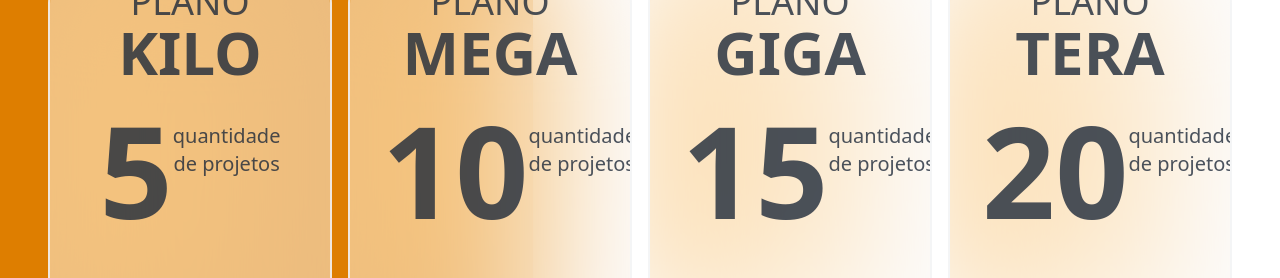
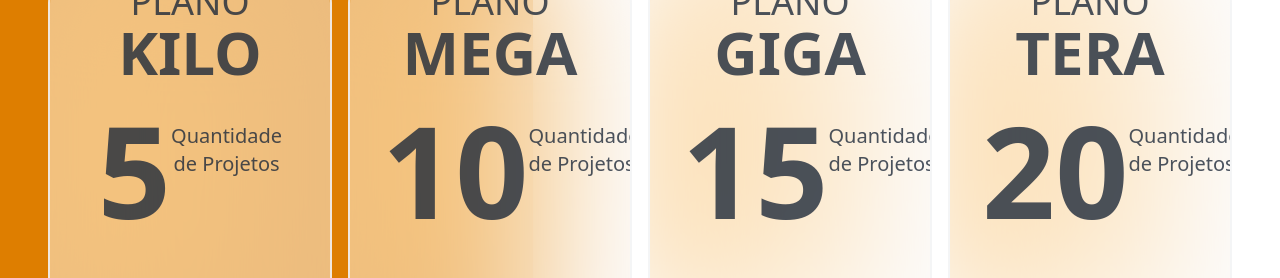
Before and after one commit to thiagomars/umini_ui_2.0, a Next.js app: page / in a window 1280 px wide. Shown: the part 4300-4578 px from the top of the page. Built offline with nearby package versions, Linux system fonts and the light colour scheme; no server answers.

Commit message:
ajustes 3 gabriel

```diff
--- a/sections/combos/index.tsx
+++ b/sections/combos/index.tsx
@@ -44,7 +44,7 @@ export default function Combos() {
                             <h3 className="text-4xl md:text-3xl xl:text-4xl">PLANO<br /><span className="text-6xl lg:text-5xl xl:text-6xl font-extrabold">KILO</span></h3>
 
                             <h2 className="w-fit text-nowrap">
-                                <span className="text-8xl xl:text-9xl font-black float-left -mt-4">5</span>quantidade <br />de projetos
+                                <span className="text-8xl xl:text-9xl font-black float-left -mt-4">5</span>Quantidade <br />de Projetos
                             </h2>
 
                             <div>
@@ -64,7 +64,7 @@ export default function Combos() {
                             <h3 className="text-4xl md:text-3xl xl:text-4xl">PLANO<br /><span className="text-6xl lg:text-5xl xl:text-6xl font-extrabold">MEGA</span></h3>
 
                             <h2 className="w-fit text-nowrap">
-                                <span className="text-8xl xl:text-9xl font-black float-left -mt-4">10</span>quantidade <br />de projetos
+                                <span className="text-8xl xl:text-9xl font-black float-left -mt-4">10</span>Quantidade <br />de Projetos
                             </h2>
 
                             <div>
@@ -84,7 +84,7 @@ export default function Combos() {
                             <h3 className="text-4xl md:text-3xl xl:text-4xl">PLANO<br /><span className="text-6xl lg:text-5xl xl:text-6xl font-extrabold">GIGA</span></h3>
 
                             <h2 className="w-fit text-nowrap">
-                                <span className="text-8xl xl:text-9xl font-black float-left -mt-4">15</span>quantidade <br />de projetos
+                                <span className="text-8xl xl:text-9xl font-black float-left -mt-4">15</span>Quantidade <br />de Projetos
                             </h2>
 
                             <div>
@@ -104,7 +104,7 @@ export default function Combos() {
                             <h3 className="text-4xl md:text-3xl xl:text-4xl">PLANO<br /><span className="text-6xl lg:text-5xl xl:text-6xl font-extrabold">TERA</span></h3>
 
                             <h2 className="w-fit text-nowrap">
-                                <span className="text-8xl xl:text-9xl font-black float-left -mt-4">20</span>quantidade <br />de projetos
+                                <span className="text-8xl xl:text-9xl font-black float-left -mt-4">20</span>Quantidade <br />de Projetos
                             </h2>
 
                             <div>
```
